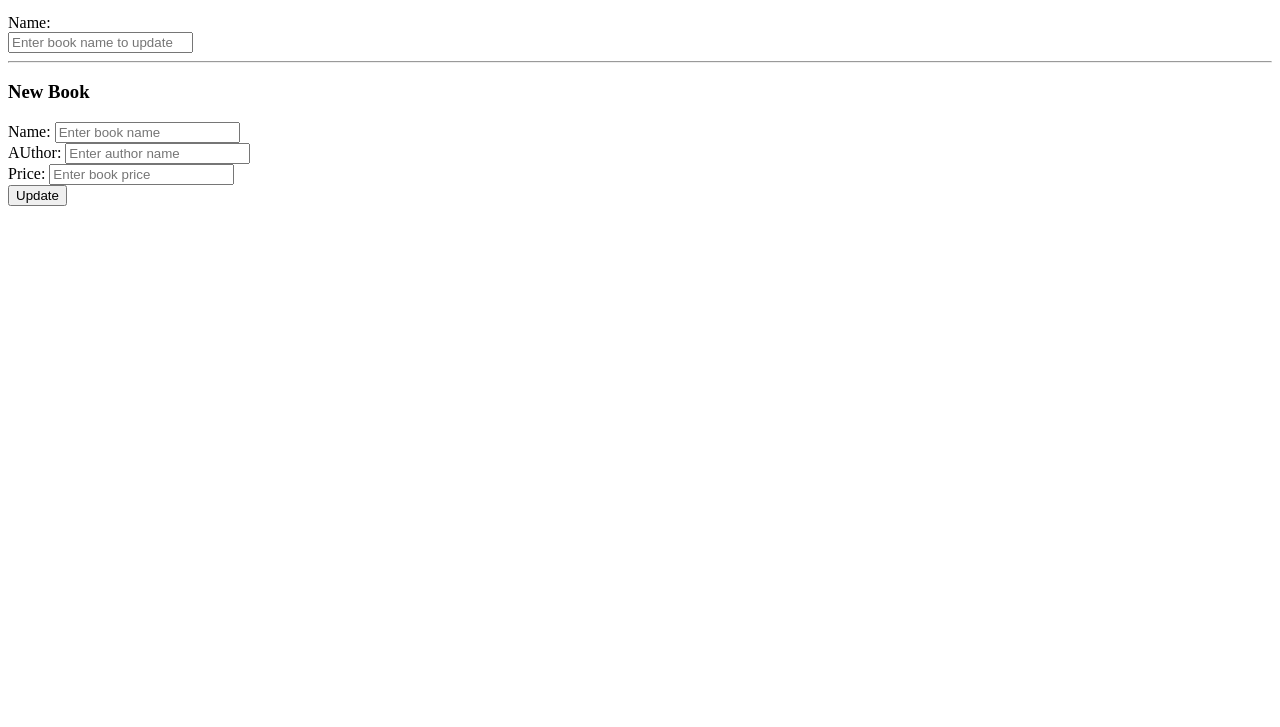
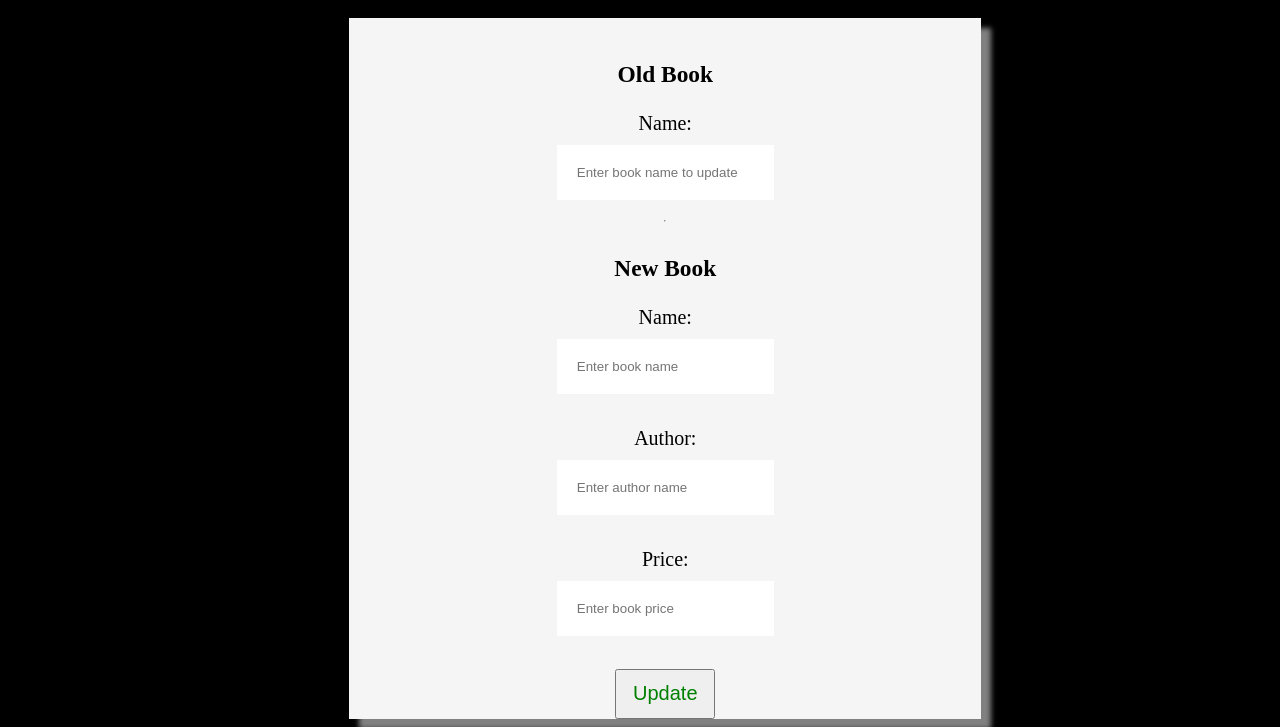
Before and after one commit to sayantan01/Book-Repo, a website: page public/update.html in a window 1280 px wide. Shown: the part 107-834 px from the top of the page. Before the commit the page ends 800 px from the top, so only its background shows below. Drawn offline with nearby package versions, Linux system fonts and the light colour scheme.

Commit message:
frontend finished

```diff
--- a/public/update.html
+++ b/public/update.html
@@ -4,11 +4,50 @@
     <meta charset="UTF-8">
     <meta name="viewport" content="width=device-width, initial-scale=1.0">
     <script src="https://ajax.googleapis.com/ajax/libs/jquery/3.4.1/jquery.min.js"></script>
+    <style>
+        body
+        {
+            background-color:black;
+        }
+        #form
+        {
+            padding-top:20px;
+            display:flex;
+            flex-direction:column;
+            color:black;
+            background-color:whitesmoke;
+            width:50%;
+            box-shadow:10px 10px 5px grey;
+            height:auto;
+            margin-left:27%;
+            align-items:center;
+            font-size:20px;
 
+        }
+        input[type=text]
+        {
+            border:none;
+            margin:10px;
+            padding:20px;
+        }
+        input[type=number]
+        {
+            border:none;
+            margin:10px;
+            padding:20px;
+        }
+        input[type=submit]
+        {
+            height:50px;
+            width:100px;
+            font-size:20px;
+            color:green;
+        }
+    </style>
     <title>Update Book</title>
 </head>
 <body>
-    <h1>Update Book</h1>
+    <h1 style="color:red; margin-left:40%; font-size:50px;">Update Book</h1>
     <form id="form" action="/book/update" method="put">
         <h3>Old Book</h3>
         Name:<br />
@@ -17,7 +56,7 @@
         <h3>New Book</h3>
         Name:
         <input type="text" name="name" placeholder="Enter book name"><br />
-        AUthor:
+        Author:
         <input type="text" name="author" placeholder="Enter author name"><br />
         Price:
         <input type="number" name="price" placeholder="Enter book price"><br />
```
Also changed, not shown: public/delete.html (+37 -3 lines), public/get.html (+37 -4 lines), public/post.html (+45 -5 lines).
